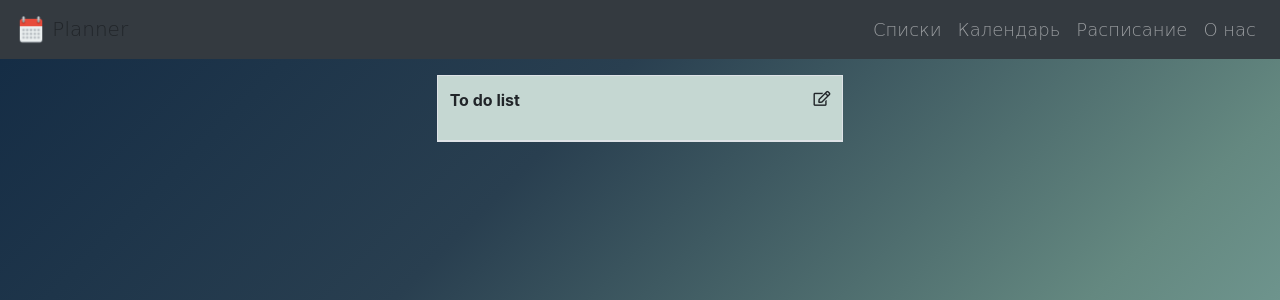
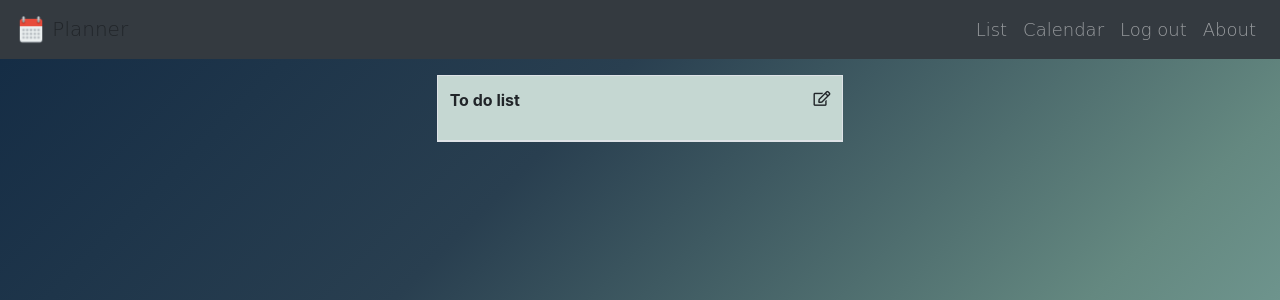
Before and after one commit to ka10a/Planner, a Django app: page /lists/ in a window 1280 px wide. Shown: the top 300 px of the page. Run offline with Django 3.2, Linux system fonts and the light colour scheme; lists and menus that the app fills with data are empty; some libraries are stand-ins or nearby versions.

Commit message:
rename buttons in pages calendar and todolist

```diff
--- a/config/post/templates/add.html
+++ b/config/post/templates/add.html
@@ -38,13 +38,13 @@
         <div class="collapse navbar-collapse flex-row-reverse" id="navbarNav">
             <ul class="navbar-nav">
                 <li class="nav-item">
-                    <a class="nav-link" href="{% url 'login' %}">Вход</a>
+                    <a class="nav-link" href="{% url 'login' %}">Log in</a>
                 </li>
                 <li class="nav-item">
-                    <a class="nav-link" href="{% url 'add' %}">Регистрация</a>
+                    <a class="nav-link" href="#">Sign up</a>
                 </li>
                 <li class="nav-item">
-                    <a class="nav-link" data-toggle="modal" data-target="#Modal">О нас</a>
+                    <a class="nav-link" data-toggle="modal" data-target="#Modal">About</a>
                 </li>
             </ul>
         </div>
--- a/config/post/templates/calendar_simple.html
+++ b/config/post/templates/calendar_simple.html
@@ -106,16 +106,16 @@
     <div class="collapse navbar-collapse flex-row-reverse" id="navbarNav">
         <ul class="navbar-nav">
             <li class="nav-item">
-                <a class="nav-link" href="{% url 'lists' %}">Cписки</a>
+                <a class="nav-link" href="{% url 'lists' %}">List</a>
             </li>
             <li class="nav-item">
-                <a class="nav-link" href="{% url 'calendar' %}">Календарь</a>
+                <a class="nav-link" href="#">Calendar</a>
             </li>
             <li class="nav-item">
                 <a class="nav-link" href="{% url 'logout' %}">Log out</a>
             </li>
             <li class="nav-item">
-                <a class="nav-link" data-toggle="modal" data-target="#Modal">О нас</a>
+                <a class="nav-link" data-toggle="modal" data-target="#Modal">About</a>
             </li>
         </ul>
     </div>
--- a/config/post/templates/todolist.html
+++ b/config/post/templates/todolist.html
@@ -43,16 +43,16 @@
         <div class="collapse navbar-collapse flex-row-reverse" id="navbarNav">
             <ul class="navbar-nav">
                 <li class="nav-item">
-                    <a class="nav-link" href="{% url 'lists' %}">Cписки</a>
+                    <a class="nav-link" href="#">List</a>
                 </li>
                 <li class="nav-item">
-                    <a class="nav-link" href="{% url 'calendar' %}">Календарь</a>
+                    <a class="nav-link" href="{% url 'calendar' %}">Calendar</a>
                 </li>
                 <li class="nav-item">
-                    <a class="nav-link" href="#">Расписание</a>
+                    <a class="nav-link" href="{% url 'logout' %}">Log out</a>
                 </li>
                 <li class="nav-item">
-                    <a class="nav-link" data-toggle="modal" data-target="#Modal">О нас</a>
+                    <a class="nav-link" data-toggle="modal" data-target="#Modal">About</a>
                 </li>
             </ul>
         </div>
```
Also changed, not shown: config/db.sqlite3.
